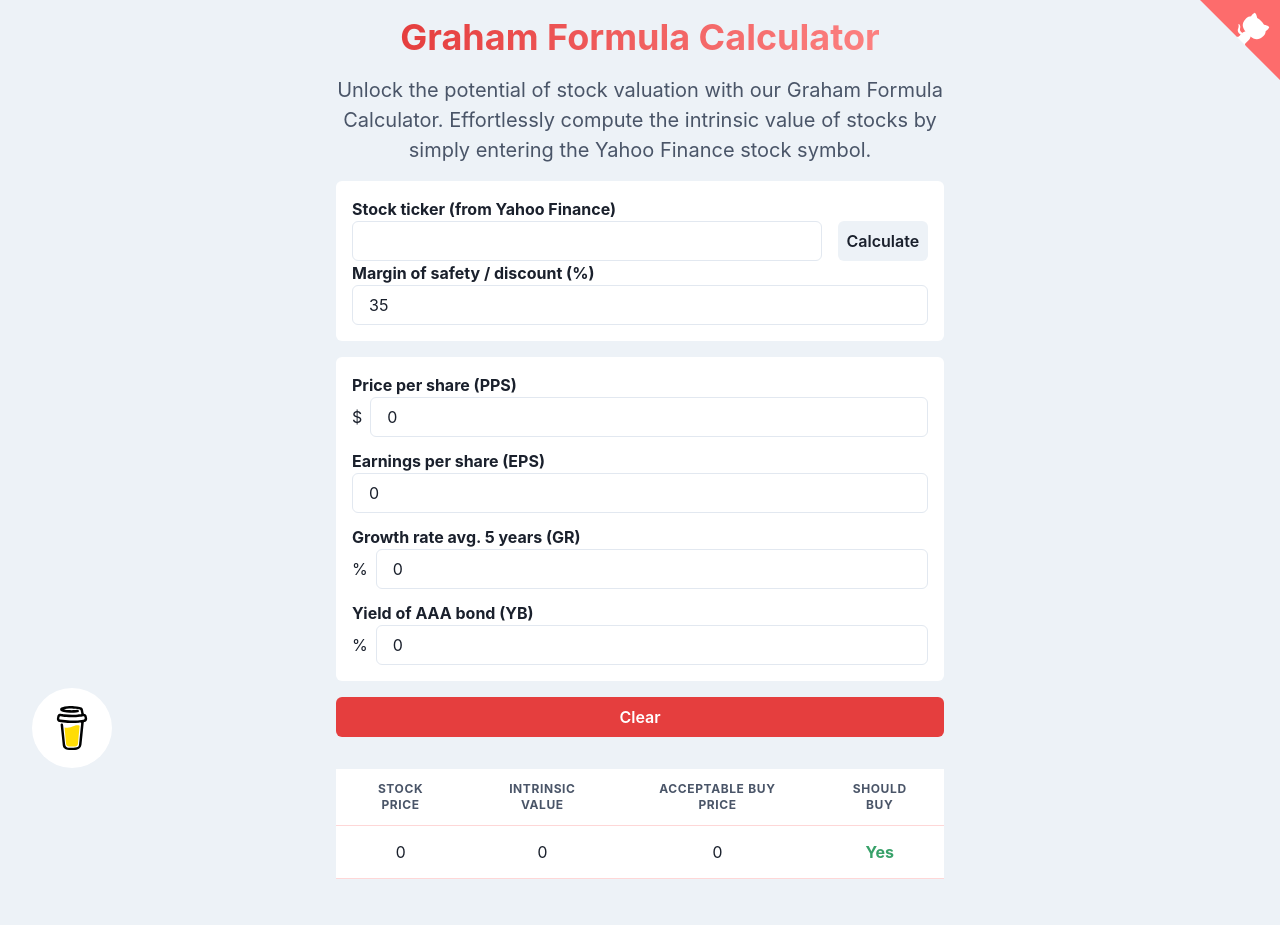
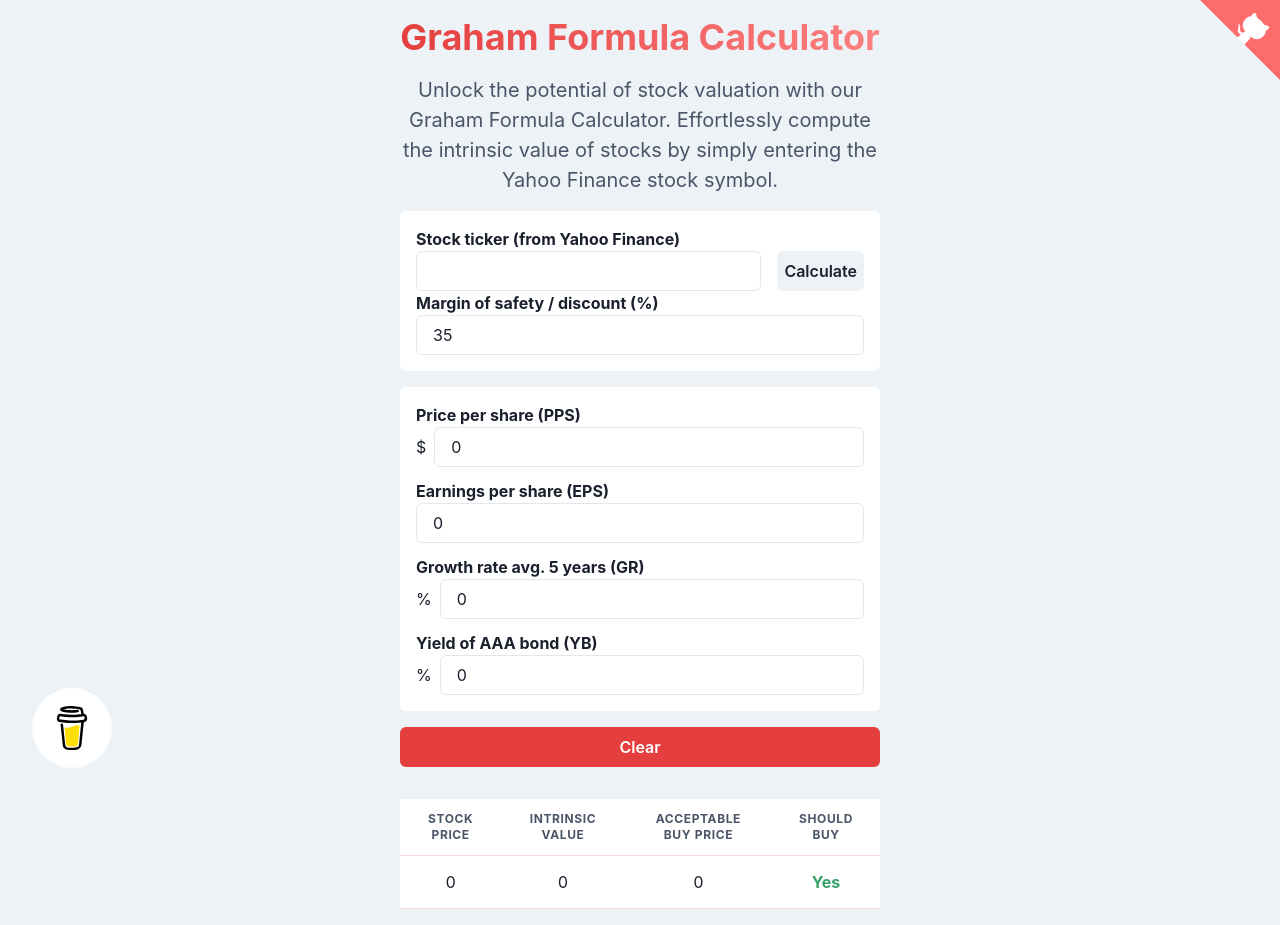
Before and after one commit to KelvinSweere/QuickIntrinsicValue, a Next.js app: page / in a window 1280 px wide. Before the commit the page ends 895 px from the top, so only its background shows below. Built offline with nearby package versions, Linux system fonts and the light colour scheme.

Commit message:
Checkout of the day.

```diff
--- a/src/components/calculator/calculator-output-values.tsx
+++ b/src/components/calculator/calculator-output-values.tsx
@@ -1,6 +1,8 @@
 import { ICalculatedModel } from '@/types/calculated-model';
 import { IModelParameters } from '@/types/model-parameters';
-import { Box, Table, Tbody, Td, Th, Thead, Tr } from '@chakra-ui/react';
+import { useBreakpointValue } from '@chakra-ui/react';
+import CalculatorOutputMobile from './output/calculator-output-mobile';
+import CalculatorOutputRegular from './output/calculator-output-regular';
 
 interface ICalculatorOutputValuesProps {
   modelParameters: IModelParameters;
@@ -11,40 +13,22 @@ const CalculatorOutputValues = ({
   modelParameters,
   intrinsicValue,
 }: ICalculatorOutputValuesProps) => {
+  const mobileView = useBreakpointValue({ base: true, sm: false });
+
   return (
-    <Box mt={4} bg="white">
-      <Table variant="simple" colorScheme="red">
-        <Thead>
-          <Tr>
-            <Th textAlign="center">Stock price</Th>
-            <Th textAlign="center">Intrinsic Value</Th>
-            <Th textAlign="center">Acceptable Buy Price</Th>
-            <Th textAlign="center">Should Buy</Th>
-          </Tr>
-        </Thead>
-        <Tbody>
-          <Tr>
-            <Td textAlign="center" bg="white">
-              {modelParameters.pricePerShare}
-            </Td>
-            <Td textAlign="center" bg="white">
-              {intrinsicValue.intrinsicValue}
-            </Td>
-            <Td textAlign="center" bg="white">
-              {intrinsicValue.acceptableBuyPrice}
-            </Td>
-            <Td
-              textAlign="center"
-              bg="white"
-              fontWeight="bold"
-              color={intrinsicValue.canBuy ? 'green.500' : 'red.500'}
-            >
-              {intrinsicValue.canBuy ? 'Yes' : 'No'}
-            </Td>
-          </Tr>
-        </Tbody>
-      </Table>
-    </Box>
+    <>
+      {mobileView ? (
+        <CalculatorOutputMobile
+          modelParameters={modelParameters}
+          intrinsicValue={intrinsicValue}
+        />
+      ) : (
+        <CalculatorOutputRegular
+          modelParameters={modelParameters}
+          intrinsicValue={intrinsicValue}
+        />
+      )}
+    </>
   );
 };
 
--- a/src/components/calculator/intrinsic-value-calculator.tsx
+++ b/src/components/calculator/intrinsic-value-calculator.tsx
@@ -6,7 +6,14 @@ import {
   IModelParameters,
   defaultModelParameters,
 } from '@/types/model-parameters';
-import { Box, Button, Container, Heading, Text } from '@chakra-ui/react';
+import {
+  Box,
+  Button,
+  Container,
+  Heading,
+  Text,
+  useBreakpointValue,
+} from '@chakra-ui/react';
 import { useEffect, useState } from 'react';
 import { calculateIntrinsicValue } from '../../utils/calculator-service';
 import CalculatorInputForm from './calculator-input-form';
@@ -23,6 +30,13 @@ const IntrinsicValueCalculator = () => {
     defaultIntrinsicValue
   );
   const [isLoading, setIsLoading] = useState<boolean>(false);
+
+  const calculatorWidth = useBreakpointValue({
+    base: '95vw',
+    md: '75vw',
+    lg: '65vw',
+    xl: '40vw',
+  });
 
   useEffect(() => {
     setIntrinsicValue(
@@ -50,7 +64,7 @@ const IntrinsicValueCalculator = () => {
       fontWeight="bold"
       bgGradient="linear(to-l, red.300, red.500)"
       bgClip="text"
-      whiteSpace="nowrap"
+      fontSize={{ base: '3xl', md: '4xl' }}
     >
       {children}
     </Box>
@@ -63,7 +77,7 @@ const IntrinsicValueCalculator = () => {
       w="100vw"
       p={4}
       gap="1rem"
-      minW="50vw"
+      maxW={calculatorWidth}
     >
       <Box textAlign="center">
         <Heading fontSize="4xl" fontWeight="bold" mb={4}>
--- /dev/null
+++ b/src/components/calculator/output/calculator-output-mobile.tsx
@@ -0,0 +1,42 @@
+import { ICalculatedModel } from '@/types/calculated-model';
+import { IModelParameters } from '@/types/model-parameters';
+import { Box, Text } from '@chakra-ui/react';
+
+interface ICalculatorOutputMobileProps {
+  modelParameters: IModelParameters;
+  intrinsicValue: ICalculatedModel;
+}
+
+const CalculatorOutputMobile = ({
+  modelParameters,
+  intrinsicValue,
+}: ICalculatorOutputMobileProps) => {
+  return (
+    <Box
+      mt={4}
+      bg="white"
+      display="flex"
+      flexDirection="column"
+      alignItems="center"
+    >
+      <Text fontWeight="bold" fontSize="xl" mb={2}>
+        Stock price: {modelParameters.pricePerShare}
+      </Text>
+      <Text fontWeight="bold" fontSize="xl" mb={2}>
+        Intrinsic Value: {intrinsicValue.intrinsicValue}
+      </Text>
+      <Text fontWeight="bold" fontSize="xl" mb={2}>
+        Acceptable Buy Price: {intrinsicValue.acceptableBuyPrice}
+      </Text>
+      <Text
+        fontWeight="bold"
+        fontSize="xl"
+        color={intrinsicValue.canBuy ? 'green.500' : 'red.500'}
+      >
+        Should Buy: {intrinsicValue.canBuy ? 'Yes' : 'No'}
+      </Text>
+    </Box>
+  );
+};
+
+export default CalculatorOutputMobile;
--- /dev/null
+++ b/src/components/calculator/output/calculator-output-regular.tsx
@@ -0,0 +1,51 @@
+import { ICalculatedModel } from '@/types/calculated-model';
+import { IModelParameters } from '@/types/model-parameters';
+import { Box, Table, Tbody, Td, Th, Thead, Tr } from '@chakra-ui/react';
+
+interface ICalculatorOutputRegularProps {
+  modelParameters: IModelParameters;
+  intrinsicValue: ICalculatedModel;
+}
+
+const CalculatorOutputRegular = ({
+  modelParameters,
+  intrinsicValue,
+}: ICalculatorOutputRegularProps) => {
+  return (
+    <Box mt={4} bg="white">
+      <Table variant="simple" colorScheme="red">
+        <Thead>
+          <Tr>
+            <Th textAlign="center">Stock price</Th>
+            <Th textAlign="center">Intrinsic Value</Th>
+            <Th textAlign="center">Acceptable Buy Price</Th>
+            <Th textAlign="center">Should Buy</Th>
+          </Tr>
+        </Thead>
+        <Tbody>
+          <Tr>
+            <Td textAlign="center" bg="white">
+              {modelParameters.pricePerShare}
+            </Td>
+            <Td textAlign="center" bg="white">
+              {intrinsicValue.intrinsicValue}
+            </Td>
+            <Td textAlign="center" bg="white">
+              {intrinsicValue.acceptableBuyPrice}
+            </Td>
+            <Td
+              textAlign="center"
+              bg="white"
+              fontWeight="bold"
+              color={intrinsicValue.canBuy ? 'green.500' : 'red.500'}
+            >
+              {intrinsicValue.canBuy ? 'Yes' : 'No'}
+            </Td>
+          </Tr>
+        </Tbody>
+      </Table>
+    </Box>
+  );
+};
+
+export default CalculatorOutputRegular;
--- a/src/components/promotion/buy-coffee.tsx
+++ b/src/components/promotion/buy-coffee.tsx
@@ -1,4 +1,10 @@
-import { Box, Circle, Image, keyframes } from '@chakra-ui/react';
+import {
+  Box,
+  Circle,
+  Image,
+  keyframes,
+  useBreakpointValue,
+} from '@chakra-ui/react';
 
 const buzz = keyframes`
   0%, 100% {
@@ -13,7 +19,10 @@ const buzz = keyframes`
 `;
 
 const BuyCoffee = () => {
+  const isVisible = useBreakpointValue({ base: false, md: true });
   return (
+    <>
+      {isVisible && (
         <Box
           as="a"
           href="https://www.buymeacoffee.com/KelvinSweere"
@@ -46,6 +55,8 @@ const BuyCoffee = () => {
             />
           </Circle>
         </Box>
+      )}
+    </>
   );
 };
 
```
Also changed, not shown: 1 other file (tests, documents, lock files or other folders). Lines whose indentation alone changed are shown as unchanged.
